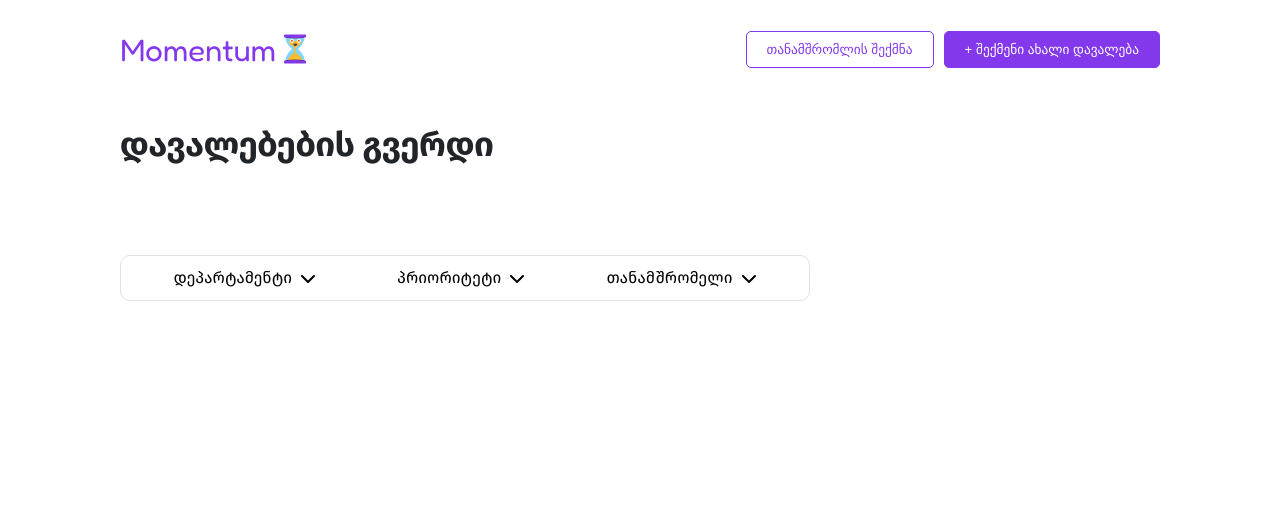
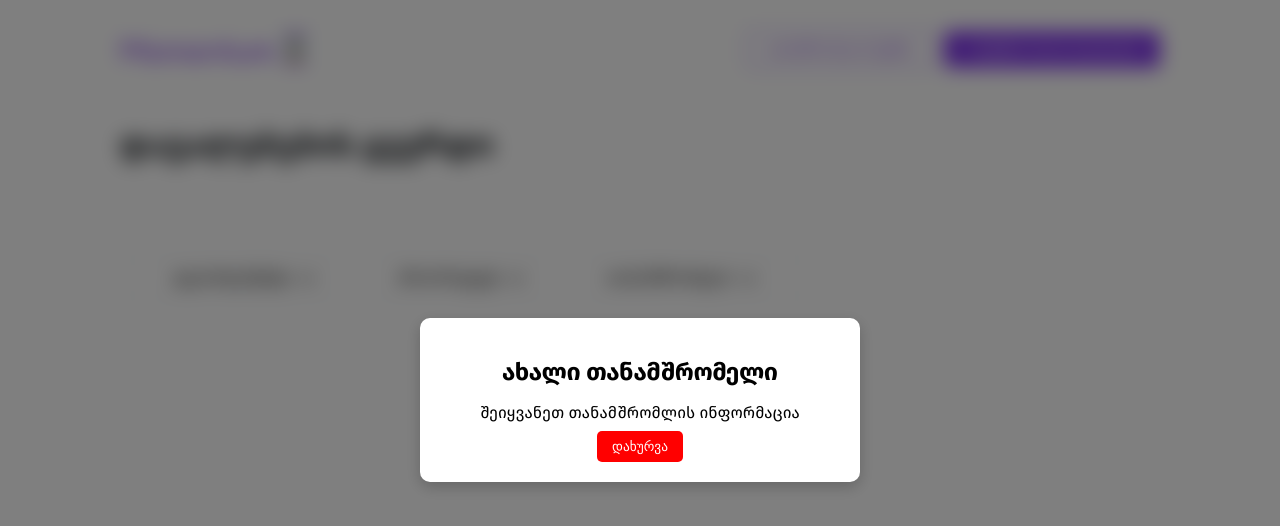
Before and after one commit to kinkriasvhili/RDBR-Bootcamp-Project, a React (Vite) app: page / in a window 1280 px wide. Both pictures are taken after a click on the button "თანამშრომლის შექმნა". Shown: the top 526 px of the page. Built offline with nearby package versions, Linux system fonts and the light colour scheme.

Commit message:
create employee file and modal on base

```diff
--- a/src/App.jsx
+++ b/src/App.jsx
@@ -2,6 +2,7 @@ import Nav from "./components/Nav";
 import Task from "./pages/TasksPage/Task";
 import "./general.css";
 export const api = "https://momentum.redberryinternship.ge/api";
+export const apiToken = "9e6f9d45-29f1-436d-bf35-533eaf068c62";
 function App() {
   return (
     <div>
--- /dev/null
+++ b/src/components/CreateEmployee/CreateEmployee.jsx
@@ -0,0 +1,22 @@
+import styles from "../nav.module.css";
+import { useState } from "react";
+import EmployeeModal from "./EmployeeModal";
+export default function CreateEmployee() {
+  const [isModalOpen, setIsModalOpen] = useState(false);
+
+  const handleClick = () => {
+    setIsModalOpen((prev) => !prev);
+  };
+  return (
+    <>
+      <button onClick={handleClick} className={styles.buttonLeft}>
+        თანამშრომლის შექმნა
+      </button>
+
+      <EmployeeModal
+        isModalOpen={isModalOpen}
+        closeModal={() => setIsModalOpen(false)}
+      />
+    </>
+  );
+}
--- /dev/null
+++ b/src/components/CreateEmployee/EmployeeModal.jsx
@@ -0,0 +1,17 @@
+import styles from "../nav.module.css";
+
+export default function EmployeeModal({ isModalOpen, closeModal }) {
+  if (!isModalOpen) return null; // Hide modal when not open
+
+  return (
+    <div className={styles.modalOverlay} onClick={closeModal}>
+      <div className={styles.modal} onClick={(e) => e.stopPropagation()}>
+        <h2>ახალი თანამშრომელი</h2>
+        <p>შეიყვანეთ თანამშრომლის ინფორმაცია</p>
+        <button className={styles.closeButton} onClick={closeModal}>
+          დახურვა
+        </button>
+      </div>
+    </div>
+  );
+}
--- a/src/components/Nav.jsx
+++ b/src/components/Nav.jsx
@@ -1,4 +1,5 @@
 import logo from "../images/Hourglass.png";
+import CreateEmployee from "./CreateEmployee/CreateEmployee";
 import styles from "./nav.module.css";
 export default function Nav() {
   return (
@@ -8,7 +9,7 @@ export default function Nav() {
         <img src={logo} alt="" />
       </div>
       <div className={styles.rightSide}>
-        <button className={styles.buttonLeft}>თანამშრომლის შექმნა</button>
+        <CreateEmployee />
         <button className={styles.buttonRight}>+ შექმენი ახალი დავალება</button>
       </div>
     </nav>
--- a/src/components/nav.module.css
+++ b/src/components/nav.module.css
@@ -54,3 +54,38 @@
   background-color: inherit;
   color: var(--primary-color);
 }
+
+/* modal */
+
+.modalOverlay {
+  position: fixed;
+  top: 0;
+  left: 0;
+  width: 100%;
+  height: 100%;
+  background: rgba(0, 0, 0, 0.5);
+  backdrop-filter: blur(10px);
+  display: flex;
+  justify-content: center;
+  align-items: center;
+}
+
+.modal {
+  background: white;
+  padding: 20px;
+  border-radius: 10px;
+  box-shadow: 0 5px 15px rgba(0, 0, 0, 0.2);
+  width: 400px;
+  max-width: 90%;
+  text-align: center;
+}
+
+.closeButton {
+  margin-top: 10px;
+  padding: 8px 15px;
+  border: none;
+  background: red;
+  color: white;
+  cursor: pointer;
+  border-radius: 5px;
+}
```
